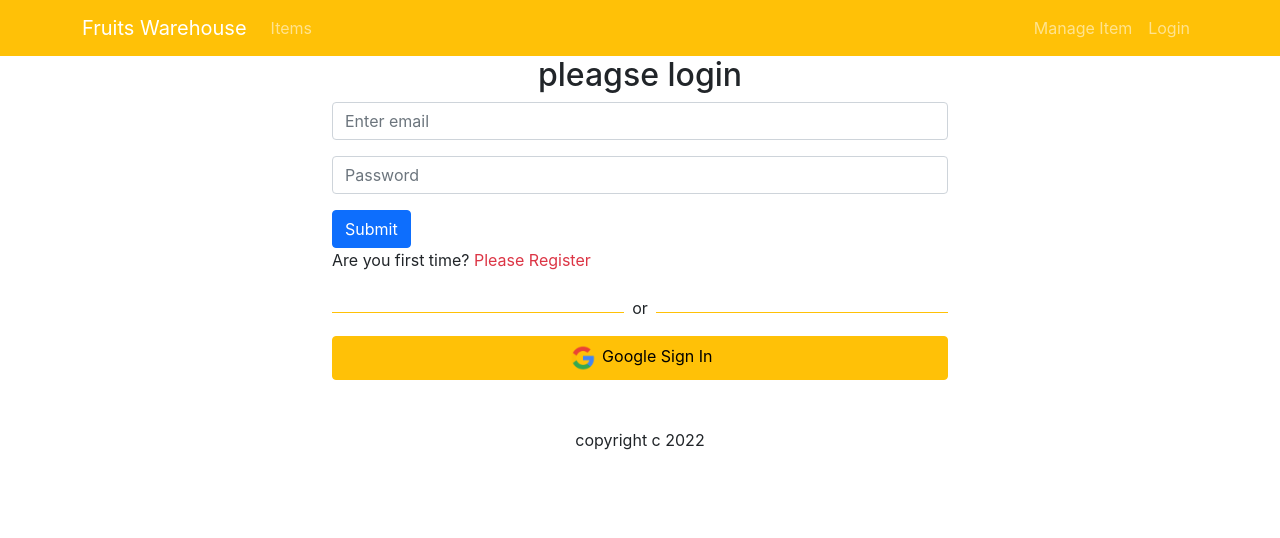
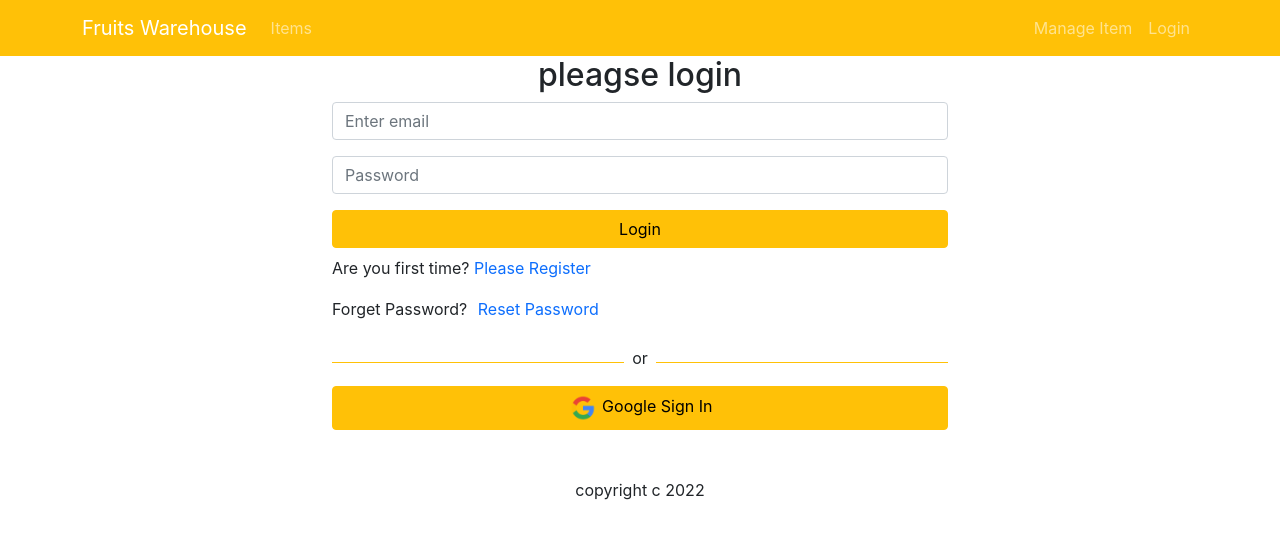
Before and after one commit to yaminhossen/warehouse-management-client, a React (Create React App) app: page /login in a window 1280 px wide. Shown: the top 538 px of the page. Built offline with nearby package versions, Linux system fonts and the light colour scheme; no server answers.

Commit message:
error handling and password reset link added

```diff
--- a/src/Pages/Login/Login/Login.js
+++ b/src/Pages/Login/Login/Login.js
@@ -1,7 +1,8 @@
 import React, { useRef } from 'react';
-import { Button, Form } from 'react-bootstrap';
+import { Button, Form, Toast } from 'react-bootstrap';
 import { useSignInWithEmailAndPassword } from 'react-firebase-hooks/auth';
 import { Link, useLocation, useNavigate } from 'react-router-dom';
+import { useSendPasswordResetEmail } from 'react-firebase-hooks/auth';
 import auth from '../../../firebase.init';
 import SocialLogin from '../SocialLogin/SocialLogin';
 
@@ -19,6 +20,13 @@ const Login = () => {
         error,
     ] = useSignInWithEmailAndPassword(auth);
 
+    let errorElement;
+    if (error) {
+        errorElement = <p className='text-danger'>Error: {error?.message}</p>
+    }
+
+    const [sendPasswordResetEmail, sending] = useSendPasswordResetEmail(auth);
+
     if (user) {
         navigate(from, { replace: true });
     }
@@ -33,6 +41,11 @@ const Login = () => {
     }
     const navigateRegister = event => {
         navigate('/register');
+    }
+    const resetPassword = async () => {
+        const email = emailRef.current.value;
+        await sendPasswordResetEmail(email);
+        Toast('send email');
     }
     return (
         <div className='container w-50 mx-auto'>
@@ -49,11 +62,13 @@ const Login = () => {
                 {/* <Form.Group className="mb-3" controlId="formBasicCheckbox">
                     <Form.Check type="checkbox" label="Check me out" />
                 </Form.Group> */}
-                <Button variant="primary" type="submit">
-                    Submit
+                <Button variant="warning w-100 mx-auto" type="submit">
+                    Login
                 </Button>
             </Form>
-            <p>Are you first time? <Link to="/register" className='text-danger text-decoration-none' onClick={navigateRegister}>Please Register</Link></p>
+            {errorElement}
+            <p className='mt-2'>Are you first time? <Link to="/register" className='text-primary text-decoration-none' onClick={navigateRegister}>Please Register</Link></p>
+            <p className='mt-2'>Forget Password? <button className='text-primary border-0 bg-white text-decoration-none' onClick={resetPassword}>Reset Password</button></p>
             <SocialLogin></SocialLogin>
         </div>
     );
--- a/src/Pages/Login/Register/Register.js
+++ b/src/Pages/Login/Register/Register.js
@@ -36,9 +36,9 @@ const Register = () => {
                 <input type="text" name="name" id="" placeholder='Your Name' />
                 <input type="email" name="email" id="" placeholder='Email Address' required />
                 <input type="password" name="password" placeholder='Password' id="" required />
-                <input type="submit" value="Register" />
+                <input className='bg-warning  border-0' type="submit" value="Register" />
             </form>
-            <p>Already have an account? <Link to="/login" className='text-danger text-decoration-none' onClick={navigateLogin}>Please Login</Link></p>
+            <p className='mx-auto w-50'>Already have an account? <Link to="/login" className='text-primary text-decoration-none' onClick={navigateLogin}>Please Login</Link></p>
             <div className='w-50 mx-auto'>
                 <SocialLogin></SocialLogin>
             </div>
--- a/src/Pages/Login/SocialLogin/SocialLogin.js
+++ b/src/Pages/Login/SocialLogin/SocialLogin.js
@@ -2,15 +2,20 @@ import React from 'react';
 import auth from '../../../firebase.init';
 import { useSignInWithGoogle } from 'react-firebase-hooks/auth';
 import logo from '../../../images/logo/google logo.png'
+import { useLocation, useNavigate } from 'react-router-dom';
 
 const SocialLogin = () => {
     const [signInWithGoogle, user, loading, error] = useSignInWithGoogle(auth);
+    const navigate = useNavigate();
+    const location = useLocation();
+    let from = location.state?.from?.pathname || "/";
 
     let errorElement;
     if (error) {
-        errorElement = <div>
-            <p className='text-danger'>Error: {error.message}</p>
-        </div>
+        errorElement = <p className='text-danger'>Error: {error?.message}</p>
+    }
+    if (user) {
+        navigate(from, { replace: true });
     }
     return (
         <div>
```
